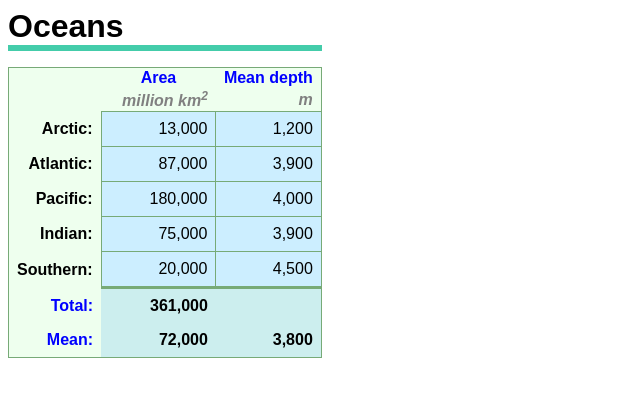
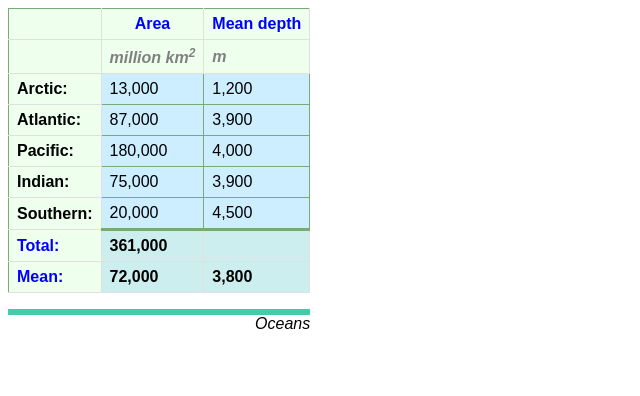
Before and after one commit to yarikmlb/css-lesson1, a plain HTML site: page lesson13_2.html in a window 1280 px wide. Shown: the whole page, without its empty margins (0-640 px from the left). Drawn offline with Linux system fonts and the light colour scheme.

Commit message:
refactored styles

```diff
--- a/style13_2.css
+++ b/style13_2.css
@@ -6,11 +6,11 @@
     border: 1px solid #7a7;
 }
 #demo-table > caption {
-    text-align: left;
-    font-weight: bold;
-    font-size: 200%;
-    border-bottom: .2em solid #4ca;
-    margin-bottom: .5em;
+    font: italic 100% sans-serif;
+    text-align: right;
+    border-top: .4em solid #4ca;
+    margin: 1em 0px 0px 0px;
+    caption-side: bottom;
 }
 #demo-table th,
 #demo-table td {
@@ -57,3 +57,10 @@
 #demo-table tbody td {
     border:1px solid #7a7;
 }
+#demo-table td,
+#demo-table th {
+    border: solid #e0e0dc;
+    border-width: 0 1px 1px 0;
+    padding: 6px 8px;
+    text-align: left;
+}
```
Also changed, not shown: lesson10_1.html (indentation only), style10_1.css (line endings or trailing spaces).
